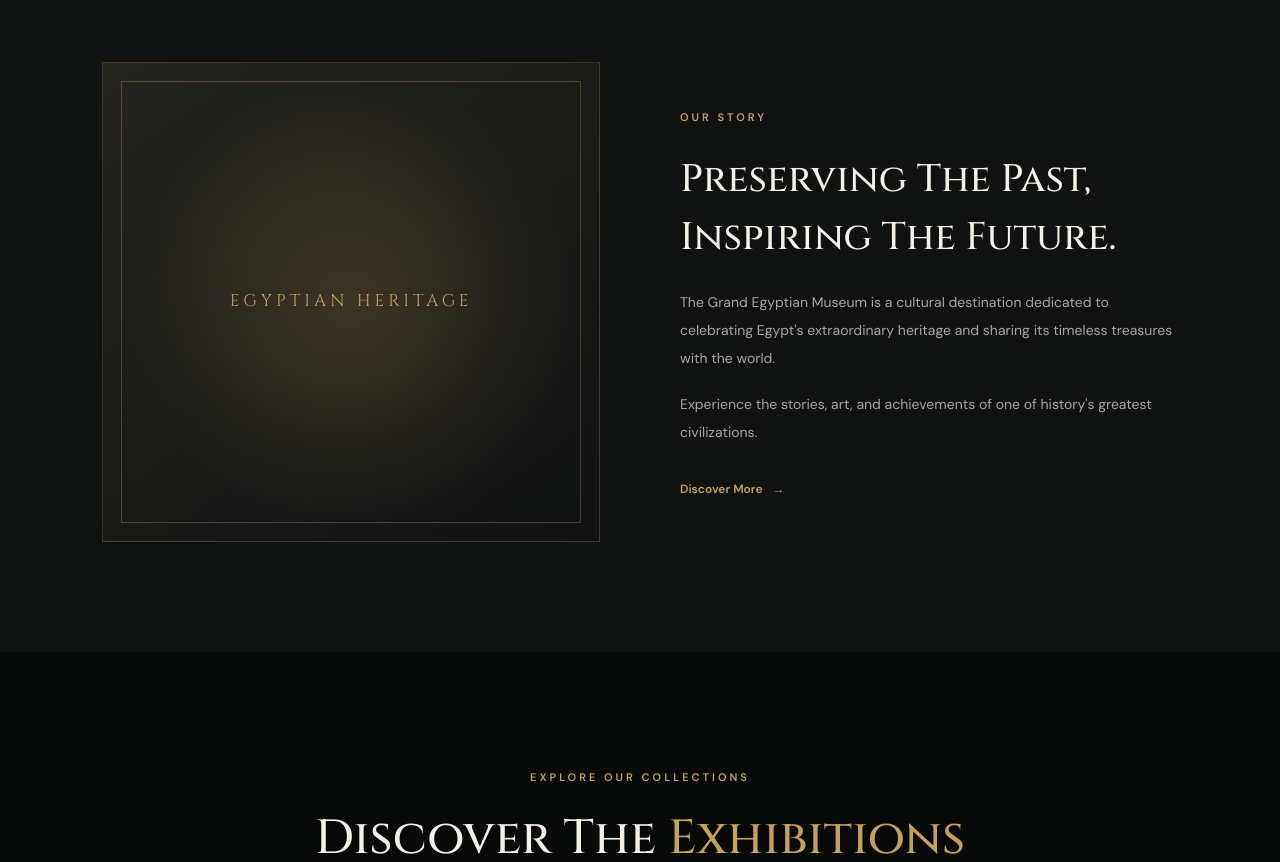
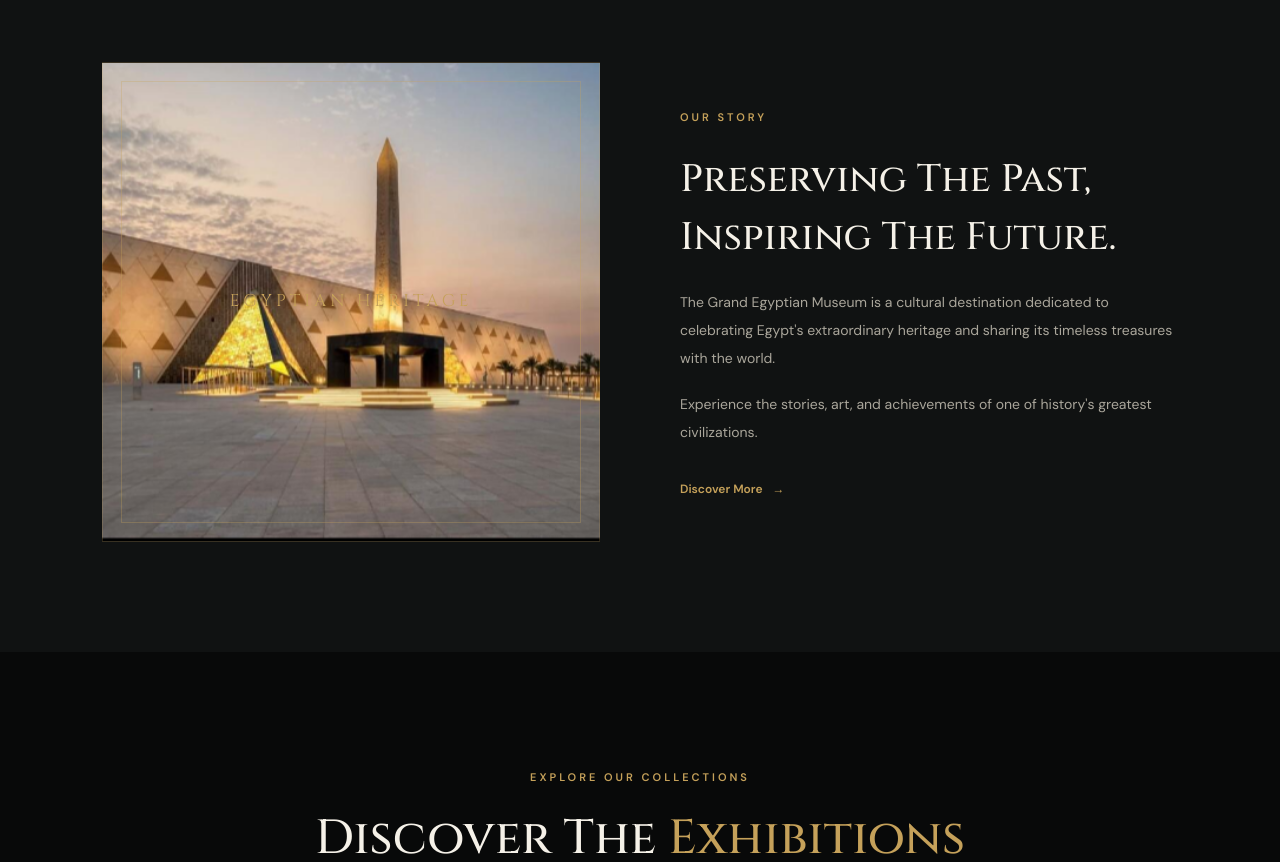
Before and after one commit to malakhessien642-sudo/grand-egyptian-museum, a plain HTML site: page index.html in a window 1280 px wide. Shown: the part 1130-1992 px from the top of the page. Drawn offline with Linux system fonts and the light colour scheme.

Commit message:
Update style.css

```diff
--- a/style.css
+++ b/style.css
@@ -1058,3 +1058,9 @@ img {
 .exhibition-card .card-image-placeholder span {
   display: none !important;
 }
+.about-image-placeholder {
+  background-image: url("about-museum.png");
+  background-size: cover;
+  background-position: center;
+  background-repeat: no-repeat;
+}
```
